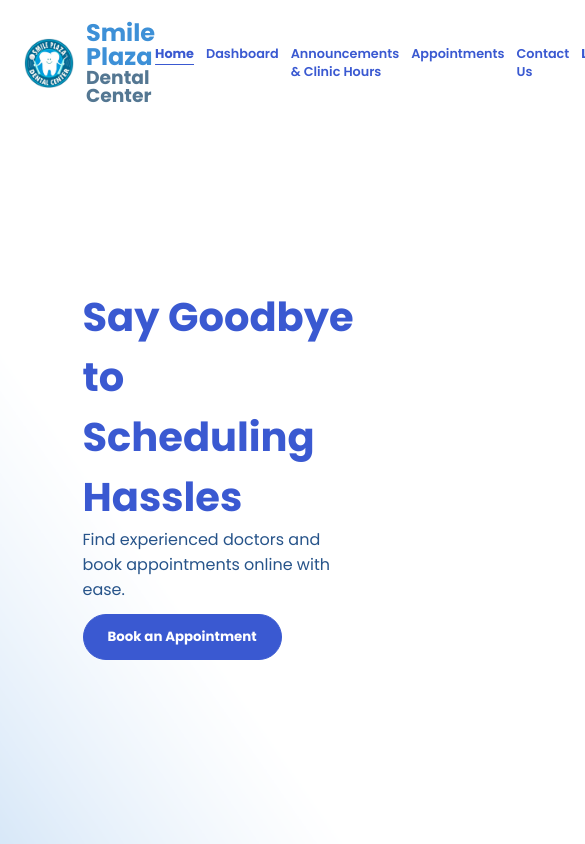
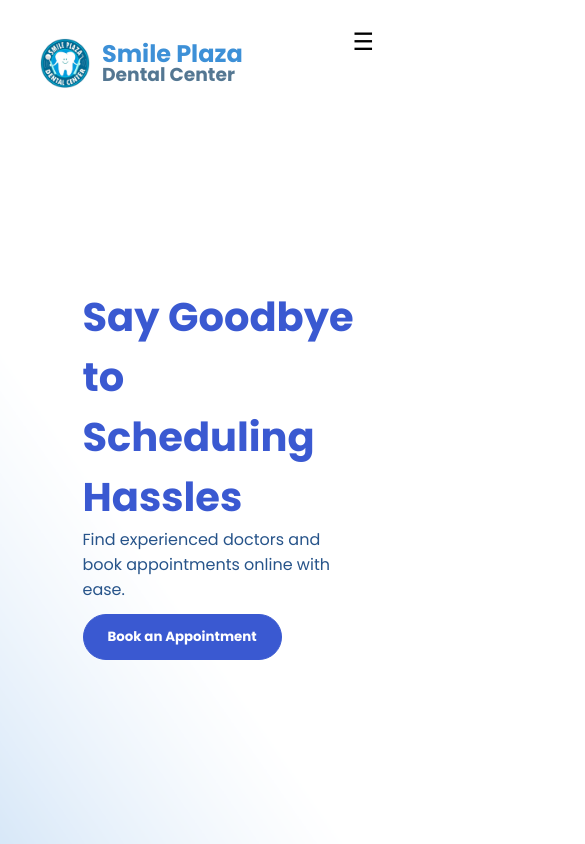
Before and after one commit to Exuille/Smile-Plaza, a React (Vite) app in the folder frontend/: page / in a window 390 px wide. Shown: the top 844 px of the page, 585 px wide, since content can reach past the window. Built offline with nearby package versions, Linux system fonts and the light colour scheme; the HTML template or start-up script is replaced by a standard one.

Commit message:
Make NavBar and AdminNavBar responsive

```diff
--- a/frontend/src/components/AdminNavBar.jsx
+++ b/frontend/src/components/AdminNavBar.jsx
@@ -1,8 +1,12 @@
-import React from 'react';
+import React, { useState } from 'react';
 import { NavLink } from 'react-router-dom';
 import '../static/navbar.css';
 
 const AdminNavBar = () => {
+  const [menuOpen, setMenuOpen] = useState(false);
+
+  const toggleMenu = () => setMenuOpen(!menuOpen);
+
   return (
     <nav className="navbar">
       <div className="nav-start">
@@ -12,6 +16,12 @@ const AdminNavBar = () => {
           <h3>Dental Center</h3>
         </div>
       </div>
+
+      <div className="hamburger" onClick={toggleMenu}>
+        ☰
+      </div>
+
+      <div className={`nav-links ${menuOpen ? 'open' : ''}`}>
         <div className="nav-center">
           <NavLink
             to="/admin/"
@@ -33,7 +43,9 @@ const AdminNavBar = () => {
             User Log
           </NavLink>
         </div>
-      <div className="nav-end">
+      </div>
+
+      <div className={`nav-end admin ${menuOpen ? 'mobile-visible' : ''}`}>
         <NavLink
           to="/login"
           className="login-btn"
--- a/frontend/src/components/NavBar.jsx
+++ b/frontend/src/components/NavBar.jsx
@@ -1,8 +1,12 @@
-import React from 'react';
+import React, { useState } from 'react';
 import { NavLink } from 'react-router-dom';
 import '../static/navbar.css';
 
 const NavBar = () => {
+  const [menuOpen, setMenuOpen] = useState(false);
+
+  const toggleMenu = () => setMenuOpen(!menuOpen);
+
   return (
     <nav className="navbar">
       <div className="nav-start">
@@ -12,51 +16,34 @@ const NavBar = () => {
           <h3>Dental Center</h3>
         </div>
       </div>
+
+      <div className="hamburger" onClick={toggleMenu}>
+        ☰
+      </div>
+
+      <div className={`nav-links ${menuOpen ? 'open' : ''}`}>
         <div className="nav-center">
-        <NavLink
-          to="/"
-          className={({ isActive }) => (isActive ? "nav-link active-link" : "nav-link")}
-        >
+          <NavLink to="/" className={({ isActive }) => isActive ? "nav-link active-link" : "nav-link"}>
             Home
           </NavLink>
-        <NavLink
-          to="/dashboard"
-          className={({ isActive }) => (isActive ? "nav-link active-link" : "nav-link")}
-        >
+          <NavLink to="/dashboard" className={({ isActive }) => isActive ? "nav-link active-link" : "nav-link"}>
             Dashboard
           </NavLink>
-        <NavLink
-          to="/announcement"
-          className={({ isActive }) => (isActive ? "nav-link active-link" : "nav-link")}
-        >
+          <NavLink to="/appointment" className={({ isActive }) => isActive ? "nav-link active-link" : "nav-link"}>
+            Appointments
+          </NavLink>
+          <NavLink to="/announcement" className={({ isActive }) => isActive ? "nav-link active-link" : "nav-link"}>
             Announcements & Clinic Hours
           </NavLink>
-        <NavLink
-          to="/appointment"
-          className={({ isActive }) => (isActive ? "nav-link active-link" : "nav-link")}
-        >
-          Appointments
-        </NavLink>
-        <NavLink
-          to="/contact"
-          className={({ isActive }) => (isActive ? "nav-link active-link" : "nav-link")}
-        >
+          <NavLink to="/contact" className={({ isActive }) => isActive ? "nav-link active-link" : "nav-link"}>
             Contact Us
           </NavLink>
         </div>
-      <div className="nav-end">
-        <NavLink
-          to="/login"
-          className="login-btn"
-        >
-          Login
-        </NavLink>
-        <NavLink
-          to="/signup"
-          className="signup-btn"
-        >
-          Sign Up
-        </NavLink>
+      </div>
+
+      <div className={`nav-end patient ${menuOpen ? 'mobile-visible' : ''}`}>
+        <NavLink to="/login" className="login-btn">Login</NavLink>
+        <NavLink to="/signup" className="signup-btn">Sign Up</NavLink>
       </div>
     </nav>
   );
--- a/frontend/src/static/navbar.css
+++ b/frontend/src/static/navbar.css
@@ -4,18 +4,19 @@
   margin-left: 24px;
 }
 
-nav {
+.navbar {
   height: 15vh;
   width: 100%;
   display: flex;
   justify-content: space-between;
   align-items: center;
+  position: relative;
+  padding: 0 1rem;
 }
 
 .nav-start {
   display: flex;
   align-items: center;
-    justify-content: center;
   gap: 12px;
 }
 
@@ -41,6 +42,7 @@ nav {
 .nav-center {
   display: flex;
   gap: 12px;
+  align-items: center;
 }
 
 .nav-link {
@@ -58,7 +60,8 @@ nav {
 
 .nav-end {
   display: flex;
-    margin-right: 16px;
+  gap: 8px;
+  align-items: center;
 }
 
 .login-btn, .signup-btn {
@@ -77,3 +80,79 @@ nav {
   background-color: #3A59D1;
   border-radius: 4px;
 }
+
+.hamburger {
+  display: none;
+  font-size: 24px;
+  cursor: pointer;
+}
+
+@media (max-width: 768px) {
+    .hamburger {
+        display: block;
+        position: absolute;
+        right: 16px;
+        top: 24px;
+    }
+
+    .nav-links {
+        display: none;
+        flex-direction: column;
+        align-items: center;
+        width: 100%;
+        position: absolute;
+        top: 15vh;
+        left: 0;
+        background-color: white;
+        z-index: 10;
+        padding: 1rem 0;
+    }
+
+    .nav-links.open {
+        display: flex;
+    }
+
+    .nav-center {
+        flex-direction: column;
+        gap: 12px;
+        padding-bottom: 12px;
+    }
+
+    .nav-end.patient {
+        display: none;
+        flex-direction: column;
+        align-items: center;
+        width: 100%;
+        position: absolute;
+        top: calc(15vh + 170px);
+        left: 0;
+        background-color: white;
+        padding: 1rem 0;
+        box-shadow: 0 4px 6px rgba(0,0,0,0.1);
+        z-index: 10;
+    }
+
+    .nav-end.admin {
+        display: none;
+        flex-direction: column;
+        align-items: center;
+        width: 100%;
+        position: absolute;
+        top: calc(15vh + 100px);
+        left: 0;
+        background-color: white;
+        padding: 1rem 0;
+        box-shadow: 0 4px 6px rgba(0,0,0,0.1);
+        z-index: 10;
+    }
+
+    .nav-end.patient.mobile-visible, .nav-end.admin.mobile-visible {
+        display: flex;
+    }
+
+    .login-btn,
+    .signup-btn {
+        width: 80%;
+        text-align: center;
+    }
+}
```
Lines whose indentation alone changed are shown as unchanged.
